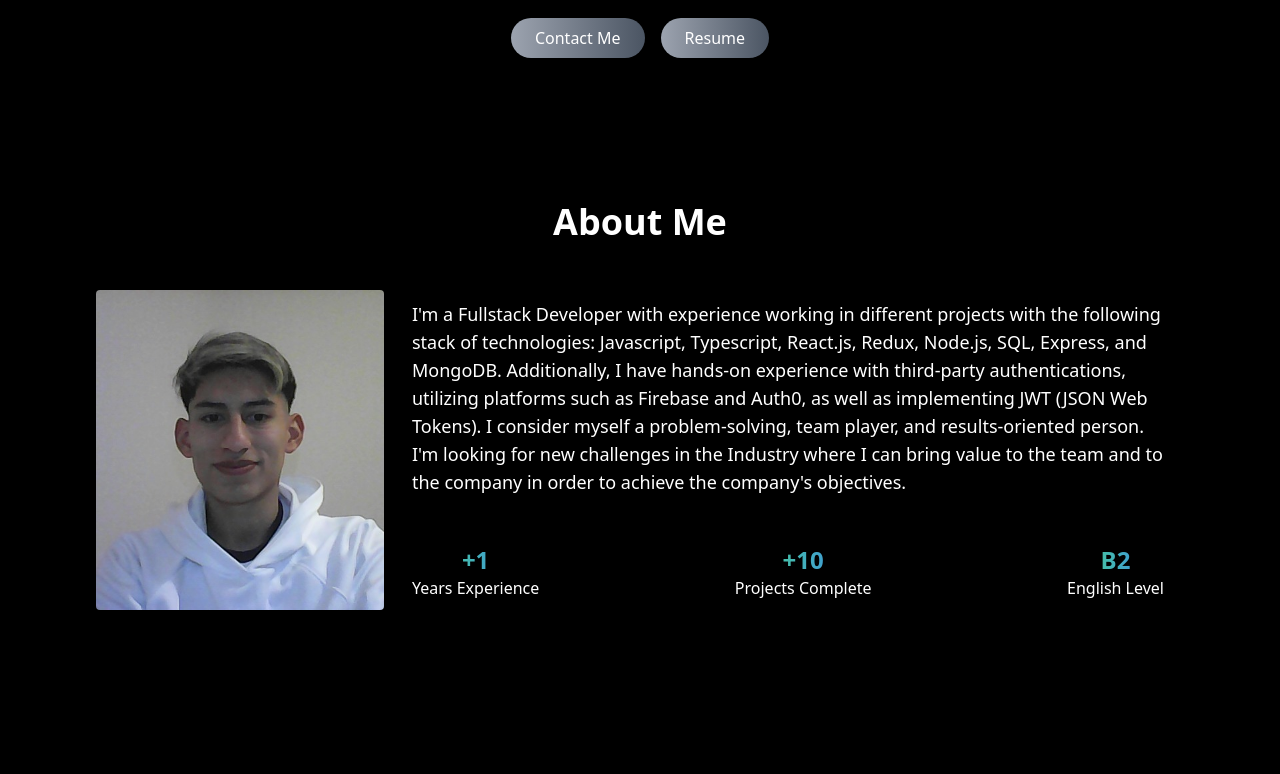
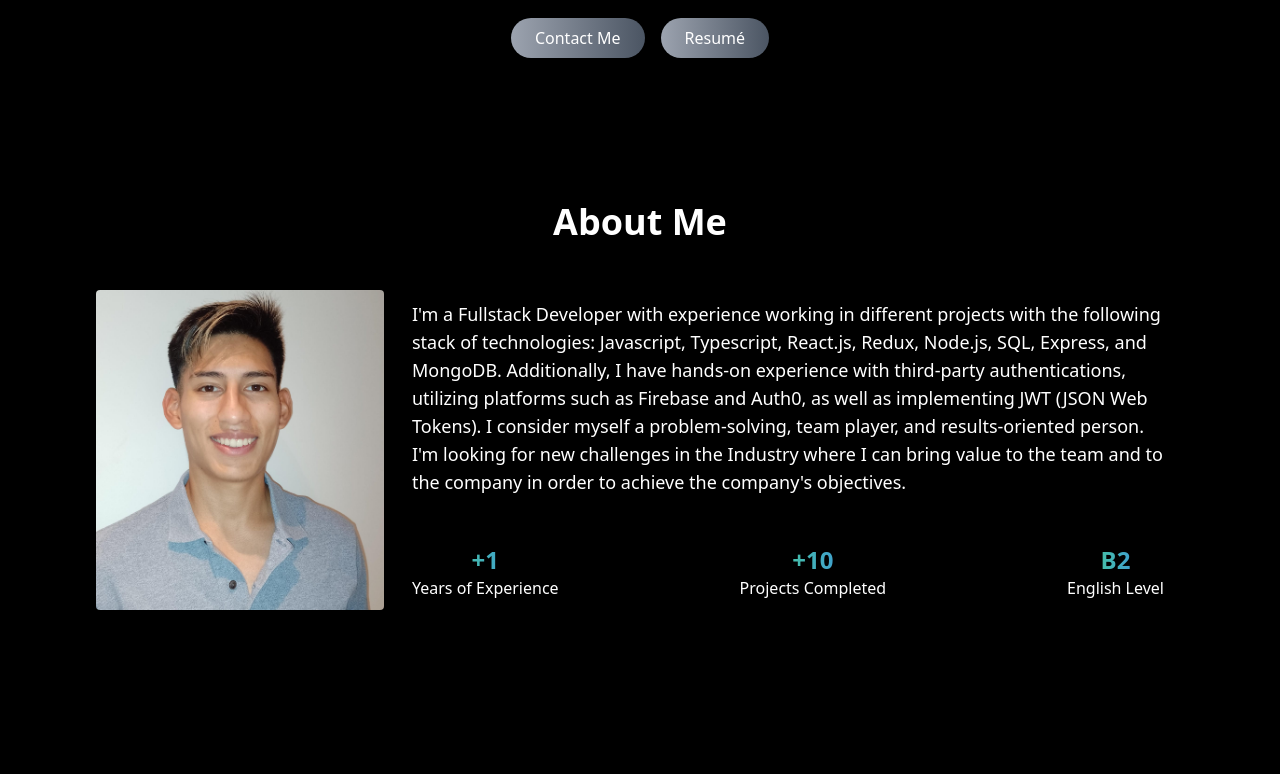
Before and after one commit to CastroNicolas/Profile, a React (Vite) app: page / in a window 1280 px wide. Shown: the part 514-1288 px from the top of the page. Built offline with nearby package versions, Linux system fonts and the light colour scheme.

Commit message:
change profilepicture

```diff
--- a/src/components/AboutMe.jsx
+++ b/src/components/AboutMe.jsx
@@ -75,7 +75,7 @@ export const AboutMe = () => {
                                 <h3 className='text-2xl font-bold text-transparent bg-clip-text bg-gradient-to-r from-green-400 to-blue-500'>
                                     +1
                                 </h3>
-                                <p>Years Experience</p>
+                                <p>Years of Experience</p>
                             </motion.div>
                             <motion.div
                                 initial={{ opacity: 0, scale: 0.9 }}
@@ -85,7 +85,7 @@ export const AboutMe = () => {
                                 <h3 className='text-2xl font-bold text-transparent bg-clip-text bg-gradient-to-r from-green-400 to-blue-500'>
                                     +10
                                 </h3>
-                                <p>Projects Complete</p>
+                                <p>Projects Completed</p>
                             </motion.div>
                             <motion.div
                                 initial={{ opacity: 0, scale: 0.9 }}
--- a/src/components/ToMe.jsx
+++ b/src/components/ToMe.jsx
@@ -77,7 +77,7 @@ export const ToMe = () => {
                     Contact Me
                 </a>
                 <a href={NicolasCastro} className="bg-gradient-to-r from-gray-400 to-gray-600 text-white transform transition-transform duration-300 hover:scale-105 px-6 py-2 rounded-full">
-                    Resume
+                    Resumé
                 </a>
             </motion.div>
         </div>
```
Also changed, not shown: src/assets/ProfilePicture.jpeg.
